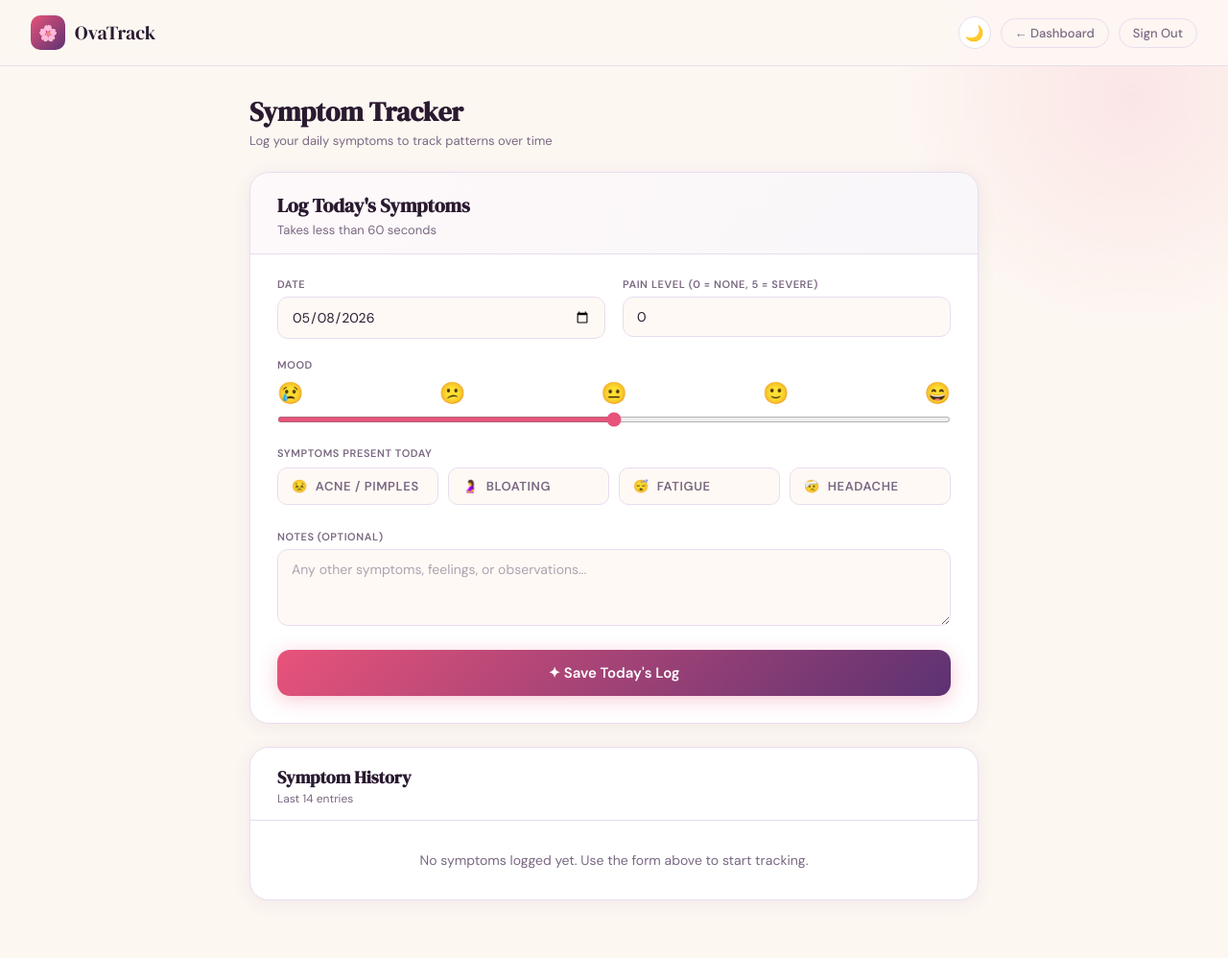
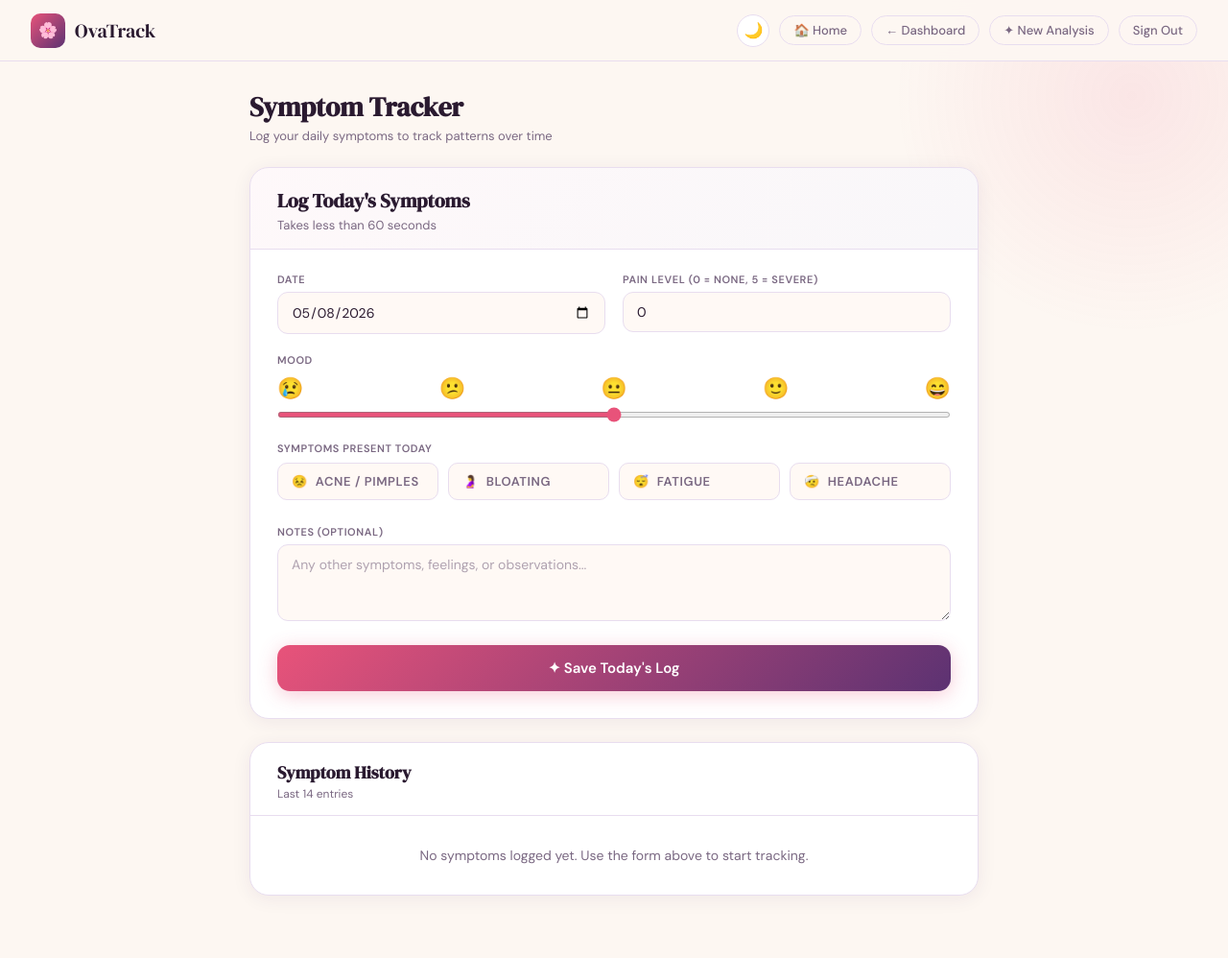
Before and after one commit to Chaynika0306/OvaTrack, a Flask app: page /symptoms in a window 1280 px wide. Shown: the whole page at 96% size. After the commit the page ends 933 px from the top, so only its background shows below. Run offline with Flask 3, Linux system fonts and the light colour scheme; a user stored in the database is signed in; data comes from the database, SQL or seed files in the repository; both versions use the stored data as it was after the commit; parts of the project's set-up code (start-up, migrations or seed data) failed here and were passed over.

Commit message:
updated the code

```diff
--- a/project2/templates/symptoms.html
+++ b/project2/templates/symptoms.html
@@ -5,6 +5,16 @@
   <meta name="viewport" content="width=device-width,initial-scale=1.0">
   <title>OvaTrack – Symptom Tracker</title>
   <link href="https://fonts.googleapis.com/css2?family=DM+Serif+Display:ital@0;1&family=DM+Sans:wght@300;400;500;600&display=swap" rel="stylesheet">
+
+  <script>
+    (function(){
+      var th = localStorage.getItem('ova-theme') || 'light';
+      var lang = localStorage.getItem('ova-lang') || 'en';
+      document.documentElement.setAttribute('data-theme', th);
+      document.documentElement.setAttribute('data-lang', lang);
+    })();
+  </script>
+
   <style>
     :root{
       --rose:#e8537a;--rose-light:#f9dde5;--rose-dark:#c23d62;--plum:#3d1f4e;--plum-mid:#5c3272;
@@ -20,32 +30,88 @@
       --card-shadow:0 3px 20px rgba(0,0,0,.35);--blob:rgba(232,83,122,.05);
       --form-hdr-bg:linear-gradient(135deg,rgba(232,83,122,.10),rgba(92,50,114,.10));
     }
-    /* Hide lang variants — shown by JS */
+
+    /* Language switching via data-lang attribute — zero flash */
     .lang-en,.lang-hi{display:none}
+    html[data-lang="en"] .lang-en{display:inline}
+    html[data-lang="en"] .lang-en-block{display:block}
+    html[data-lang="hi"] .lang-hi{display:inline}
+    html[data-lang="hi"] .lang-hi-block{display:block}
 
     *,*::before,*::after{box-sizing:border-box;margin:0;padding:0}
     body{font-family:'DM Sans',sans-serif;background:var(--bg);color:var(--text);min-height:100vh;transition:background .3s,color .3s}
     body::before{content:'';position:fixed;top:-150px;right:-150px;width:500px;height:500px;background:radial-gradient(circle,var(--blob) 0%,transparent 70%);pointer-events:none;z-index:0}
-    header{position:sticky;top:0;z-index:100;padding:16px 32px;display:flex;align-items:center;justify-content:space-between;background:var(--header-bg);backdrop-filter:blur(10px);border-bottom:1px solid var(--border);transition:background .3s,border-color .3s}
-    .logo{display:flex;align-items:center;gap:10px}
+
+    /* ═══ HEADER ════════════════════════════════════════════════════ */
+    header{
+      position:sticky;top:0;z-index:100;padding:0 32px;height:64px;
+      display:flex;align-items:center;justify-content:space-between;
+      background:var(--header-bg);backdrop-filter:blur(10px);
+      border-bottom:1px solid var(--border);transition:background .3s,border-color .3s;
+    }
+    .logo{display:flex;align-items:center;gap:10px;flex-shrink:0}
     .logo-icon{width:36px;height:36px;background:linear-gradient(135deg,var(--rose),var(--plum-mid));border-radius:10px;display:flex;align-items:center;justify-content:center;font-size:16px}
     .logo-text{font-family:'DM Serif Display',serif;font-size:20px;color:var(--text);transition:color .3s}
+
+    /* Desktop nav right */
     .nav-right{display:flex;align-items:center;gap:10px}
-    .nav-link{font-size:13px;color:var(--muted);text-decoration:none;font-weight:500;padding:6px 14px;border-radius:20px;border:1px solid var(--border);transition:all .2s}
+    .nav-link{font-size:13px;color:var(--muted);text-decoration:none;font-weight:500;
+      padding:6px 14px;border-radius:20px;border:1px solid var(--border);
+      transition:all .2s;white-space:nowrap}
     .nav-link:hover{border-color:var(--rose);color:var(--rose)}
-    .theme-btn{width:34px;height:34px;border-radius:50%;border:1.5px solid var(--border);background:var(--bg2);cursor:pointer;display:flex;align-items:center;justify-content:center;font-size:16px;transition:all .25s}
+    .theme-btn{width:34px;height:34px;border-radius:50%;border:1.5px solid var(--border);
+      background:var(--bg2);cursor:pointer;display:flex;align-items:center;
+      justify-content:center;font-size:16px;transition:all .25s;flex-shrink:0}
     .theme-btn:hover{border-color:var(--rose)}
+
+    /* ── HAMBURGER (mobile only) ── */
+    .hamburger{
+      display:none;
+      flex-direction:column;justify-content:center;align-items:center;gap:5px;
+      width:38px;height:38px;border-radius:10px;
+      border:1.5px solid var(--border);background:var(--bg2);
+      cursor:pointer;padding:0;transition:all .25s;flex-shrink:0;
+    }
+    .hamburger span{display:block;width:18px;height:2px;background:var(--text);border-radius:2px;transition:all .3s}
+    .hamburger.open span:nth-child(1){transform:translateY(7px) rotate(45deg)}
+    .hamburger.open span:nth-child(2){opacity:0}
+    .hamburger.open span:nth-child(3){transform:translateY(-7px) rotate(-45deg)}
+
+    /* ── MOBILE MENU DRAWER ── */
+    .mobile-menu{
+      display:none;
+      position:sticky;top:64px;z-index:99;
+      background:var(--header-bg);backdrop-filter:blur(10px);
+      border-bottom:1px solid var(--border);
+      padding:16px 20px 20px;flex-direction:column;
+      box-shadow:0 8px 30px rgba(0,0,0,.10);transition:background .3s;
+    }
+    .mobile-menu.open{display:flex}
+    .mobile-nav-links{list-style:none;display:flex;flex-direction:column;gap:0;margin-bottom:14px}
+    .mobile-nav-links a{
+      display:block;padding:11px 0;
+      color:var(--text);text-decoration:none;font-size:15px;font-weight:500;
+      border-bottom:1px solid var(--border);transition:color .2s;
+    }
+    .mobile-nav-links a:hover{color:var(--rose)}
+    .mobile-nav-links li:last-child a{border-bottom:none}
+    .mobile-controls{display:flex;align-items:center;gap:10px;margin-top:4px}
+
+    /* ═══ PAGE ══════════════════════════════════════════════════════ */
     .page{position:relative;z-index:5;max-width:800px;margin:0 auto;padding:28px 20px 60px}
     .page-title{margin-bottom:24px}
     .page-title h1{font-family:'DM Serif Display',serif;font-size:28px;color:var(--text);margin-bottom:3px;transition:color .3s}
     .page-title p{font-size:13px;color:var(--muted)}
+
     .success-msg{background:var(--success-light);color:#166534;border:1px solid #86efac;border-radius:12px;padding:12px 18px;font-size:13px;margin-bottom:20px;text-align:center}
     [data-theme="dark"] .success-msg{color:#86efac}
+
     .log-card{background:var(--bg2);border-radius:20px;border:1px solid var(--border);box-shadow:var(--card-shadow);overflow:hidden;margin-bottom:24px;transition:background .3s,border-color .3s}
     .log-card-hdr{padding:20px 28px 16px;border-bottom:1px solid var(--border);background:var(--form-hdr-bg)}
     .log-card-hdr h2{font-family:'DM Serif Display',serif;font-size:20px;color:var(--text);margin-bottom:3px;transition:color .3s}
     .log-card-hdr p{font-size:13px;color:var(--muted)}
     .log-body{padding:24px 28px 28px}
+
     .form-row{display:grid;grid-template-columns:1fr 1fr;gap:18px;margin-bottom:20px}
     @media(max-width:500px){.form-row{grid-template-columns:1fr}}
     label{display:block;font-size:11px;font-weight:700;text-transform:uppercase;letter-spacing:.6px;color:var(--muted);margin-bottom:6px;transition:color .3s}
@@ -53,8 +119,10 @@
     input[type=date]:focus,input[type=number]:focus,textarea:focus{border-color:var(--rose);box-shadow:0 0 0 3px rgba(232,83,122,.1);background:var(--bg2)}
     input::placeholder,textarea::placeholder{color:var(--muted);opacity:.6}
     input[type=range]{width:100%;accent-color:var(--rose);height:6px;padding:0;background:transparent;border:none}
+
     .mood-row{margin-bottom:20px}
     .mood-track{display:flex;justify-content:space-between;font-size:22px;margin-top:8px}
+
     .check-section{margin-bottom:20px}
     .check-grid{display:grid;grid-template-columns:repeat(auto-fit,minmax(140px,1fr));gap:10px;margin-top:8px}
     .check-item{cursor:pointer}
@@ -62,9 +130,11 @@
     .check-box{width:100%;padding:10px 14px;border:1.5px solid var(--border);border-radius:10px;font-size:13px;color:var(--muted);transition:all .2s;background:var(--input-bg);display:flex;align-items:center;gap:8px}
     .check-item input[type=checkbox]:checked+.check-box{background:var(--rose-light);border-color:var(--rose);color:var(--rose-dark);font-weight:500}
     [data-theme="dark"] .check-item input[type=checkbox]:checked+.check-box{color:#f9a8c2}
+
     textarea{resize:vertical;min-height:80px}
     .submit-btn{width:100%;padding:14px;background:linear-gradient(135deg,var(--rose),var(--plum-mid));color:#fff;border:none;border-radius:13px;font-family:'DM Sans',sans-serif;font-size:15px;font-weight:600;cursor:pointer;transition:all .25s;box-shadow:0 4px 20px rgba(232,83,122,.3)}
     .submit-btn:hover{transform:translateY(-2px);box-shadow:0 8px 28px rgba(232,83,122,.4)}
+
     .hist-card{background:var(--bg2);border-radius:20px;border:1px solid var(--border);box-shadow:var(--card-shadow);overflow:hidden;transition:background .3s,border-color .3s}
     .hist-hdr{padding:18px 28px 14px;border-bottom:1px solid var(--border)}
     .hist-hdr h2{font-family:'DM Serif Display',serif;font-size:18px;color:var(--text);margin-bottom:2px;transition:color .3s}
@@ -77,52 +147,71 @@
     .pill{display:inline-block;padding:2px 8px;border-radius:6px;font-size:11px;background:var(--rose-light);color:var(--rose-dark);margin:1px;font-weight:500}
     [data-theme="dark"] .pill{color:#f9a8c2}
     .no-data{text-align:center;padding:32px;color:var(--muted);font-size:14px}
-  </style>
 
-  <script>
-    // ── SYNCHRONOUS: Apply theme & language BEFORE any render ──────────
-    (function(){
-      // 1. Apply theme immediately
-      var th = localStorage.getItem('ova-theme') || 'light';
-      document.documentElement.setAttribute('data-theme', th);
-
-      // 2. Apply language by adding class to <html> immediately
-      var lang = localStorage.getItem('ova-lang') || 'en';
-      document.documentElement.setAttribute('data-lang', lang);
-    })();
-  </script>
-
-  <style>
-    /* Language switching via attribute — applied before render so no flash */
-    html[data-lang="en"] .lang-en { display: inline; }
-    html[data-lang="en"] .lang-en-block { display: block; }
-    html[data-lang="hi"] .lang-hi { display: inline; }
-    html[data-lang="hi"] .lang-hi-block { display: block; }
-    /* For flex containers */
-    html[data-lang="en"] .lang-en-flex { display: flex; }
-    html[data-lang="hi"] .lang-hi-flex { display: flex; }
+    /* ═══ RESPONSIVE ═════════════════════════════════════════════════ */
+    @media(max-width:600px){
+      .hamburger{display:flex}
+      .nav-right{display:none}
+      header{padding:0 16px}
+      .page{padding:20px 14px 48px}
+      .log-card-hdr,.log-body,.hist-hdr{padding-left:18px;padding-right:18px}
+    }
   </style>
 </head>
 <body>
 
+<!-- ══════ HEADER ════════════════════════════════════════════════════ -->
 <header>
   <div class="logo">
     <div class="logo-icon">🌸</div>
     <div class="logo-text">OvaTrack</div>
   </div>
+
+  <!-- Desktop nav -->
   <div class="nav-right">
     <button class="theme-btn" onclick="toggleTheme()" id="theme-btn">🌙</button>
+    <a href="/go-home" class="nav-link">
+      <span class="lang-en">🏠 Home</span><span class="lang-hi">🏠 होम</span>
+    </a>
     <a href="/dashboard" class="nav-link">
-      <span class="lang-en">← Dashboard</span>
-      <span class="lang-hi">← डैशबोर्ड</span>
+      <span class="lang-en">← Dashboard</span><span class="lang-hi">← डैशबोर्ड</span>
+    </a>
+    <a href="/app" class="nav-link">
+      <span class="lang-en">✦ New Analysis</span><span class="lang-hi">✦ नया विश्लेषण</span>
     </a>
     <a href="/signout" class="nav-link">
-      <span class="lang-en">Sign Out</span>
-      <span class="lang-hi">साइन आउट</span>
+      <span class="lang-en">Sign Out</span><span class="lang-hi">साइन आउट</span>
     </a>
   </div>
+
+  <!-- Mobile hamburger -->
+  <button class="hamburger" id="hamburger" onclick="toggleMenu()" aria-label="Menu">
+    <span></span><span></span><span></span>
+  </button>
 </header>
 
+<!-- ══════ MOBILE MENU DRAWER ════════════════════════════════════════ -->
+<div class="mobile-menu" id="mobile-menu">
+  <ul class="mobile-nav-links">
+    <li><a href="/go-home">
+      <span class="lang-en">🏠 Home</span><span class="lang-hi">🏠 होम</span>
+    </a></li>
+    <li><a href="/dashboard">
+      <span class="lang-en">← Dashboard</span><span class="lang-hi">← डैशबोर्ड</span>
+    </a></li>
+    <li><a href="/app">
+      <span class="lang-en">✦ New Analysis</span><span class="lang-hi">✦ नया विश्लेषण</span>
+    </a></li>
+    <li><a href="/signout">
+      <span class="lang-en">Sign Out</span><span class="lang-hi">साइन आउट</span>
+    </a></li>
+  </ul>
+  <div class="mobile-controls">
+    <button class="theme-btn" onclick="toggleTheme()" id="theme-btn-mobile">🌙</button>
+  </div>
+</div>
+
+<!-- ══════ PAGE ═══════════════════════════════════════════════════════ -->
 <div class="page">
   <div class="page-title">
     <h1>
@@ -188,35 +277,19 @@
           <div class="check-grid">
             <label class="check-item">
               <input type="checkbox" name="acne" value="1">
-              <div class="check-box">
-                😣
-                <span class="lang-en">Acne / Pimples</span>
-                <span class="lang-hi">मुंहासे</span>
-              </div>
+              <div class="check-box">😣 <span class="lang-en">Acne / Pimples</span><span class="lang-hi">मुंहासे</span></div>
             </label>
             <label class="check-item">
               <input type="checkbox" name="bloating" value="1">
-              <div class="check-box">
-                🤰
-                <span class="lang-en">Bloating</span>
-                <span class="lang-hi">सूजन</span>
-              </div>
+              <div class="check-box">🤰 <span class="lang-en">Bloating</span><span class="lang-hi">सूजन</span></div>
             </label>
             <label class="check-item">
               <input type="checkbox" name="fatigue" value="1">
-              <div class="check-box">
-                😴
-                <span class="lang-en">Fatigue</span>
-                <span class="lang-hi">थकान</span>
-              </div>
+              <div class="check-box">😴 <span class="lang-en">Fatigue</span><span class="lang-hi">थकान</span></div>
             </label>
             <label class="check-item">
               <input type="checkbox" name="headache" value="1">
-              <div class="check-box">
-                🤕
-                <span class="lang-en">Headache</span>
-                <span class="lang-hi">सिरदर्द</span>
-              </div>
+              <div class="check-box">🤕 <span class="lang-en">Headache</span><span class="lang-hi">सिरदर्द</span></div>
             </label>
           </div>
         </div>
@@ -229,7 +302,7 @@
           <textarea name="notes" id="notes-area"></textarea>
         </div>
 
-        <button type="submit" class="submit-btn" id="submit-btn">
+        <button type="submit" class="submit-btn">
           ✦ <span class="lang-en">Save Today's Log</span><span class="lang-hi">आज का लॉग सहेजें</span>
         </button>
       </form>
@@ -248,6 +321,7 @@
       </p>
     </div>
     {% if logs %}
+    <div style="overflow-x:auto">
       <table>
         <thead>
           <tr>
@@ -274,47 +348,61 @@
                 <span style="color:var(--muted)"><span class="lang-en">None</span><span class="lang-hi">कोई नहीं</span></span>
               {% endif %}
             </td>
-            <td style="color:var(--muted);max-width:200px;overflow:hidden;white-space:nowrap;text-overflow:ellipsis">
+            <td style="color:var(--muted);max-width:160px;overflow:hidden;white-space:nowrap;text-overflow:ellipsis">
               {{ s.notes or '—' }}
             </td>
           </tr>
           {% endfor %}
         </tbody>
       </table>
+    </div>
     {% else %}
-      <div class="no-data">
-        <span class="lang-en">No symptoms logged yet. Use the form above to start tracking.</span>
-        <span class="lang-hi">अभी तक कोई लक्षण लॉग नहीं। ट्रैकिंग शुरू करने के लिए ऊपर का फॉर्म भरें।</span>
-      </div>
+    <div class="no-data">
+      <span class="lang-en">No symptoms logged yet. Use the form above to start tracking.</span>
+      <span class="lang-hi">अभी तक कोई लक्षण लॉग नहीं। ट्रैकिंग शुरू करने के लिए ऊपर का फॉर्म भरें।</span>
+    </div>
     {% endif %}
   </div>
 </div>
 
 <script>
-// ── THEME (synchronous, no flash) ─────────────────────────────────────
+// ── THEME ─────────────────────────────────────────────────────────────
 var isDark = localStorage.getItem('ova-theme') === 'dark';
-function applyTheme() {
-  document.documentElement.setAttribute('data-theme', isDark ? 'dark' : 'light');
-  var btn = document.getElementById('theme-btn');
-  if (btn) btn.textContent = isDark ? '☀️' : '🌙';
+function applyTheme(){
+  document.documentElement.setAttribute('data-theme', isDark?'dark':'light');
+  var emoji = isDark?'☀️':'🌙';
+  document.querySelectorAll('#theme-btn,#theme-btn-mobile').forEach(function(b){if(b)b.textContent=emoji;});
 }
-function toggleTheme() {
-  isDark = !isDark;
-  localStorage.setItem('ova-theme', isDark ? 'dark' : 'light');
+function toggleTheme(){
+  isDark=!isDark;
+  localStorage.setItem('ova-theme',isDark?'dark':'light');
   applyTheme();
 }
 applyTheme();
 
-// ── LANGUAGE (synchronous via data-lang attribute set in <head>) ───────
-// The CSS already shows/hides .lang-en / .lang-hi via [data-lang] attribute
-// Just sync the textarea placeholder
+// ── HAMBURGER ─────────────────────────────────────────────────────────
+function toggleMenu(){
+  var menu=document.getElementById('mobile-menu');
+  var ham=document.getElementById('hamburger');
+  if(menu.classList.contains('open')){menu.classList.remove('open');ham.classList.remove('open');}
+  else{menu.classList.add('open');ham.classList.add('open');}
+}
+document.addEventListener('click',function(e){
+  var menu=document.getElementById('mobile-menu');
+  var ham=document.getElementById('hamburger');
+  if(menu&&menu.classList.contains('open')&&!menu.contains(e.target)&&!ham.contains(e.target)){
+    menu.classList.remove('open');ham.classList.remove('open');
+  }
+});
+
+// ── NOTES PLACEHOLDER ─────────────────────────────────────────────────
 (function(){
-  var lang = localStorage.getItem('ova-lang') || 'en';
-  var notes = document.getElementById('notes-area');
-  if (notes) {
-    notes.placeholder = lang === 'hi'
-      ? 'कोई भी अन्य लक्षण, भावनाएं या टिप्पणियां...'
-      : 'Any other symptoms, feelings, or observations...';
+  var lang=localStorage.getItem('ova-lang')||'en';
+  var notes=document.getElementById('notes-area');
+  if(notes){
+    notes.placeholder=lang==='hi'
+      ?'कोई भी अन्य लक्षण, भावनाएं या टिप्पणियां...'
+      :'Any other symptoms, feelings, or observations...';
   }
 })();
 </script>
```
Also changed, not shown: project2/ovatrack.db.
